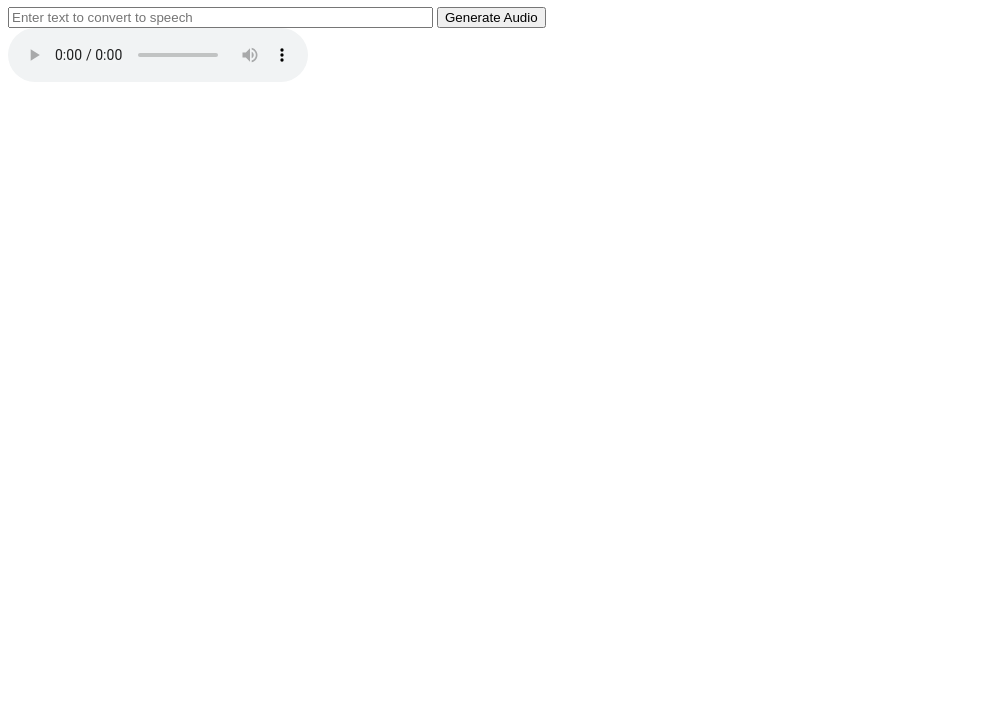
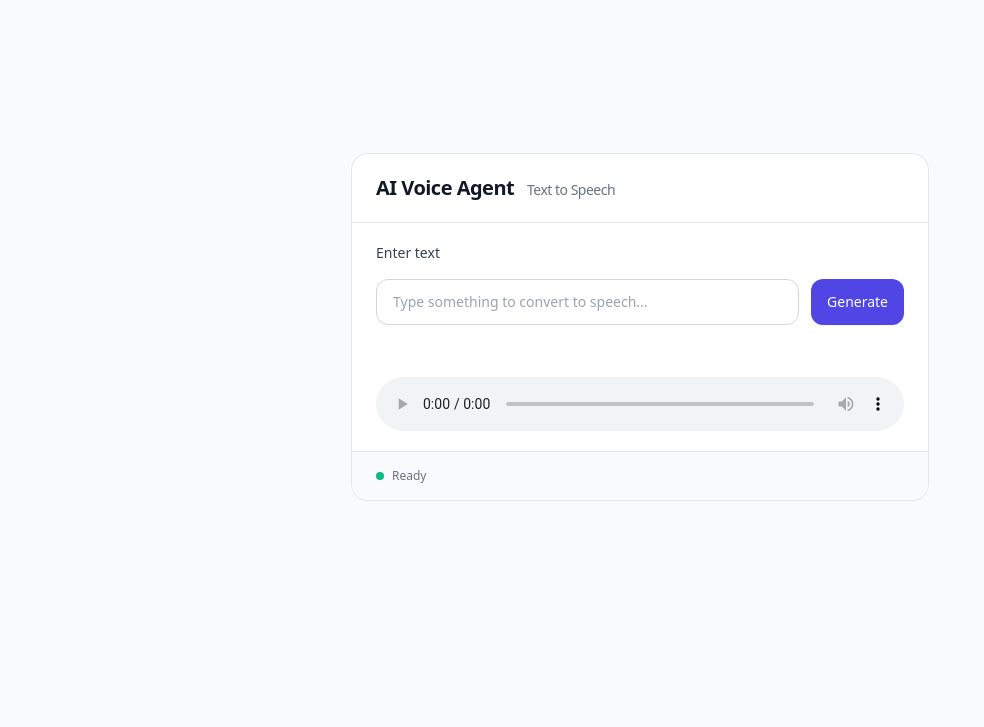
Before and after one commit to UtkarshKm/ai-voice-agent, a plain HTML site: page static/index.html in a window 1280 px wide. Shown: the part 73-800 px from the top of the page, without its empty margins (0-984 px from the left). Drawn offline with nearby package versions, Linux system fonts and the light colour scheme.

Commit message:
Refactor index.html to enhance UI for text-to-speech functionality; add input, button, and audio elements with improved styling

```diff
--- a/static/index.html
+++ b/static/index.html
@@ -1,21 +1,68 @@
 <!DOCTYPE html>
-<html lang="en">
+<html lang="en" class="h-full">
 <head>
-    <meta charset="UTF-8" />
-    <meta name="viewport" content="width=device-width, initial-scale=1.0"/>
-    <title>AI Voice Agent</title>
+  <meta charset="UTF-8" />
+  <meta name="viewport" content="width=device-width, initial-scale=1.0"/>
+  <title>AI Voice Agent</title>
+  <!-- Tailwind CSS via CDN -->
+  <script src="https://cdn.tailwindcss.com"></script>
+  <meta name="color-scheme" content="light dark" />
 </head>
-<body>
-    <div id="app">
-        <h1>AI Voice Agent - Text to Speech</h1>
-        <div id="tts-section">
-            <input type="text" id="tts-text" placeholder="Enter text to convert to speech" size="50" />
-            <button id="tts-submit">Generate Audio</button>
-            <div id="tts-status"></div>
-            <audio id="tts-audio" controls></audio>
+<body class="h-full bg-gray-50 text-gray-900 dark:bg-gray-900 dark:text-gray-100 antialiased">
+  <div id="app" class="min-h-full flex items-center justify-center p-6">
+    <div class="w-full max-w-xl">
+      <!-- Card -->
+      <div class="bg-white dark:bg-gray-800/70 backdrop-blur rounded-2xl shadow-sm ring-1 ring-gray-200 dark:ring-gray-700 overflow-hidden">
+        <!-- Header -->
+        <div class="px-6 py-5 border-b border-gray-200 dark:border-gray-700">
+          <h1 class="text-xl font-semibold tracking-tight">
+            AI Voice Agent
+            <span class="ml-2 text-sm font-normal text-gray-500 dark:text-gray-400">Text to Speech</span>
+          </h1>
         </div>
+
+        <!-- Content -->
+        <div class="px-6 py-5 space-y-4">
+          <label for="tts-text" class="block text-sm font-medium text-gray-700 dark:text-gray-300">
+            Enter text
+          </label>
+          <div class="flex gap-3">
+            <input
+              type="text"
+              id="tts-text"
+              placeholder="Type something to convert to speech..."
+              class="flex-1 rounded-xl border border-gray-300 dark:border-gray-700 bg-white dark:bg-gray-800 px-4 py-3 text-sm placeholder:text-gray-400 focus:outline-none focus:ring-2 focus:ring-indigo-500 focus:border-transparent transition"
+            />
+            <button
+              id="tts-submit"
+              class="inline-flex items-center justify-center whitespace-nowrap rounded-xl bg-indigo-600 px-4 py-3 text-sm font-medium text-white shadow-sm hover:bg-indigo-500 focus:outline-none focus:ring-2 focus:ring-indigo-500 focus:ring-offset-2 dark:focus:ring-offset-gray-900 transition"
+            >
+              Generate
+            </button>
+          </div>
+
+          <div id="tts-status" class="text-sm text-gray-500 dark:text-gray-400 min-h-5"></div>
+
+          <div class="mt-2">
+            <audio id="tts-audio" controls class="w-full rounded-lg outline-none"></audio>
+          </div>
+        </div>
+
+        <!-- Footer / Helper actions -->
+        <div class="px-6 py-4 bg-gray-50 dark:bg-gray-900/40 border-t border-gray-200 dark:border-gray-700 text-xs text-gray-500 flex items-center justify-between">
+          <div class="flex items-center gap-2">
+            <span class="inline-block h-2 w-2 rounded-full bg-emerald-500"></span>
+            Ready
+          </div>
+          <div>
+            <button id="testBtn" class="hidden"></button>
+            <span id="output" class="sr-only"></span>
+          </div>
+        </div>
+      </div>
     </div>
+  </div>
 
-    <script src="/static/app.js"></script>
+  <script src="/static/app.js"></script>
 </body>
 </html>
```
